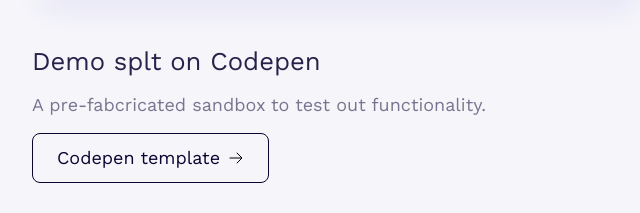
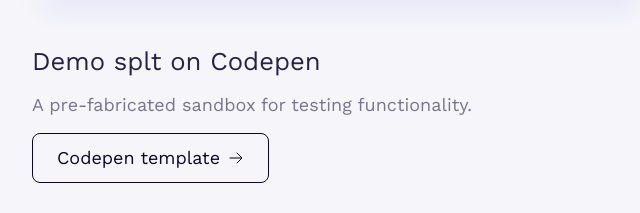
Before and after one commit to loganliffick/splt-www, a plain HTML site: page index.html in a window 1280 px wide. Shown: the part 3147-3360 px from the top of the page, 248-888 px from the left. Drawn offline with nearby package versions, Linux system fonts and the light colour scheme; a script that the page names is missing.

Commit message:
spelling error

```diff
--- a/index.html
+++ b/index.html
@@ -162,7 +162,7 @@
         <p>For testing and small experiments.</p>
         <pre><code class="language-javascript" >&ltscript src="https://www.unpkg.com/spltjs@1.1.0"&gt&lt/script&gt</code></pre>
         <h4>Demo splt on Codepen</h4>
-        <p>A pre-fabcricated sandbox to test out functionality.</p>
+        <p>A pre-fabricated sandbox for testing functionality.</p>
         <a class="button" href="https://codepen.io/pen/?template=XWpmvZM" target="_blank" rel="noopener">
           <p>Codepen template</p>
           <div class="arrow-container-parent">
```
